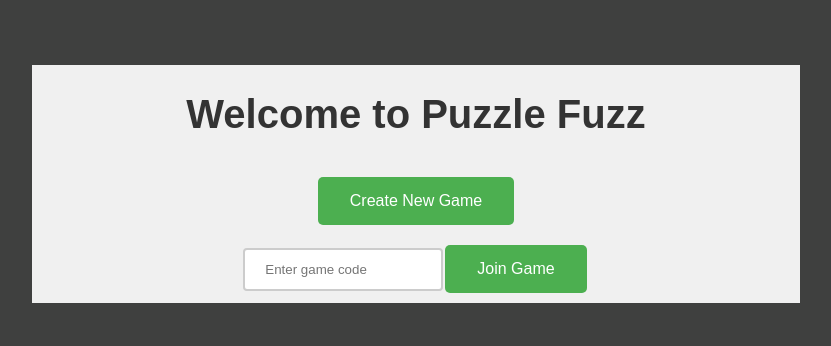
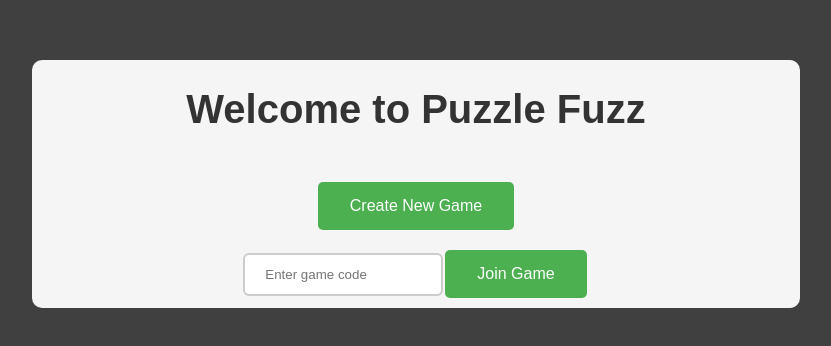
Before and after one commit to bweithers/puzzlefuzz, a React (Create React App) app: page / in a window 1280 px wide. Shown: the part 216-562 px from the top of the page, without its empty margins (224-1055 px from the left). Built offline with nearby package versions, Linux system fonts and the light colour scheme; no server answers; the database is empty.

Commit message:
prettify welcome

```diff
--- a/src/components/Welcome.css
+++ b/src/components/Welcome.css
@@ -7,14 +7,15 @@
   justify-content: center;
   height: 60%;
   width: 60%;
-  background-color: #f0f0f0;
+  background-color: whitesmoke;
   font-family: Arial, sans-serif;
+  border-radius: 10px;
 }
 
 h1 {
   color: #333;
   font-size: 2.5em;
-  margin-bottom: 30px;
+  margin-bottom: 40px;
 }
 
 button {
@@ -42,7 +43,7 @@ input[type="text"] {
   margin: 8px 0;
   box-sizing: border-box;
   border: 2px solid #ccc;
-  border-radius: 4px;
+  border-radius: 6px;
 }
 
 .join-game-container {
```
